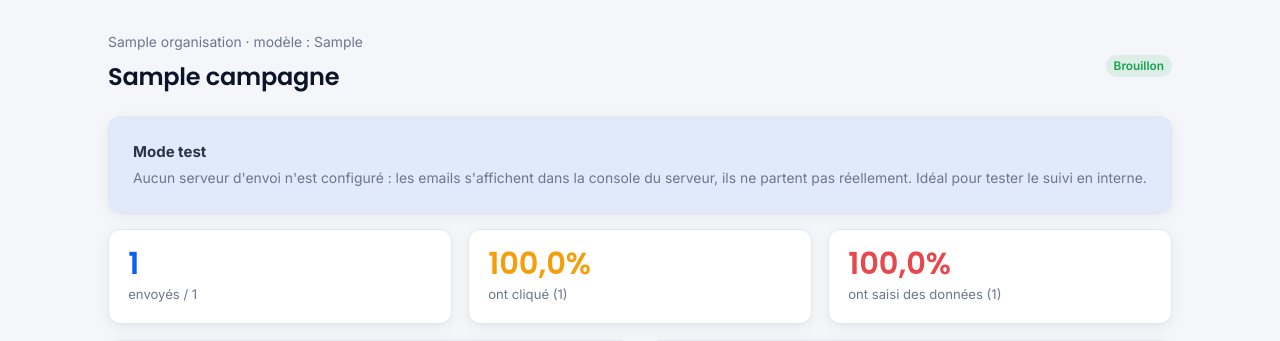
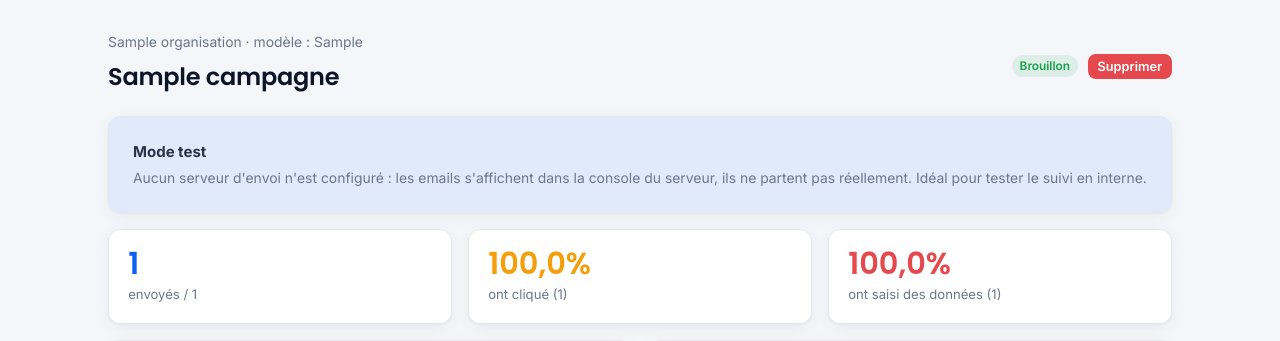
Before and after one commit to Laye1997/SystaCyber, a Django app: page /campagnes/1/ in a window 1280 px wide. Shown: the part 51-392 px from the top of the page. Run offline with Django 5.2, Linux system fonts and the light colour scheme; a user stored in the database is signed in; tables that the repository leaves empty hold one stand-in row (values such as "Sample post").

Commit message:
Corrige le 500 à la suppression d'un email + ajoute la suppression de campagne
- Supprimer un email utilisé par une campagne affichait une erreur 500
  (FK PROTECT) : on affiche désormais un message clair.
- Ajout de la suppression de campagne (bouton + vue), pour pouvoir
  nettoyer et libérer les emails associés.

Co-Authored-By: Claude Opus 4.8 <noreply@anthropic.com>

```diff
--- a/sensibilisation/urls.py
+++ b/sensibilisation/urls.py
@@ -29,6 +29,7 @@ urlpatterns = [
     path("campagnes/<int:pk>/", views.campagne_detail, name="campagne_detail"),
     path("campagnes/<int:pk>/destinataires/", views.campagne_destinataires, name="campagne_destinataires"),
     path("campagnes/<int:pk>/lancer/", views.campagne_lancer, name="campagne_lancer"),
+    path("campagnes/<int:pk>/supprimer/", views.campagne_supprimer, name="campagne_supprimer"),
     path("campagnes/<int:pk>/signaler/<int:dest_pk>/", views.campagne_signaler, name="campagne_signaler"),
     # Traçage : liens publics contenus dans les emails
     path("t/<str:jeton>/", views.campagne_clic, name="campagne_clic"),
--- a/sensibilisation/views.py
+++ b/sensibilisation/views.py
@@ -161,9 +161,18 @@ def email_editer(request, pk=None):
 @login_required
 @require_http_methods(["POST"])
 def email_supprimer(request, pk):
+    from django.db.models import ProtectedError
+
     email = get_object_or_404(EmailExercice, pk=pk)
-    email.delete()
-    messages.success(request, "Email d'exercice supprimé.")
+    try:
+        email.delete()
+        messages.success(request, "Email d'exercice supprimé.")
+    except ProtectedError:
+        messages.error(
+            request,
+            "Impossible de supprimer cet email : il est utilisé par une ou plusieurs campagnes. "
+            "Supprimez d'abord ces campagnes.",
+        )
     return redirect("pack_contenu")
 
 
@@ -786,6 +795,16 @@ def campagne_lecon(request, jeton):
 
 @login_required
 @require_POST
+def campagne_supprimer(request, pk):
+    campagne = get_object_or_404(Campagne, pk=pk)
+    nom = campagne.nom
+    campagne.delete()
+    messages.success(request, f"Campagne « {nom} » supprimée.")
+    return redirect("campagnes_liste")
+
+
+@login_required
+@require_POST
 def campagne_signaler(request, pk, dest_pk):
     dest = get_object_or_404(DestinataireCampagne, pk=dest_pk, campagne_id=pk)
     dest.a_signale = not dest.a_signale
--- a/templates/formateur/campagne_detail.html
+++ b/templates/formateur/campagne_detail.html
@@ -12,7 +12,13 @@
       <p class="help" style="margin:0">{{ campagne.organisation }} · modèle : {{ campagne.modele.objet }}</p>
       <h1 class="page-title">{{ campagne.nom }}</h1>
     </div>
-    <span class="tag {% if campagne.autorisee %}ok{% else %}bad{% endif %}">{{ campagne.get_statut_display }}</span>
+    <div style="display:flex;gap:.6rem;align-items:center">
+      <span class="tag {% if campagne.autorisee %}ok{% else %}bad{% endif %}">{{ campagne.get_statut_display }}</span>
+      <form method="post" action="{% url 'campagne_supprimer' campagne.pk %}" class="inline-form" onsubmit="return confirm('Supprimer définitivement cette campagne et ses données ?');">
+        {% csrf_token %}
+        <button type="submit" class="danger">Supprimer</button>
+      </form>
+    </div>
   </div>
 
   {% if not campagne.autorisee %}
```
